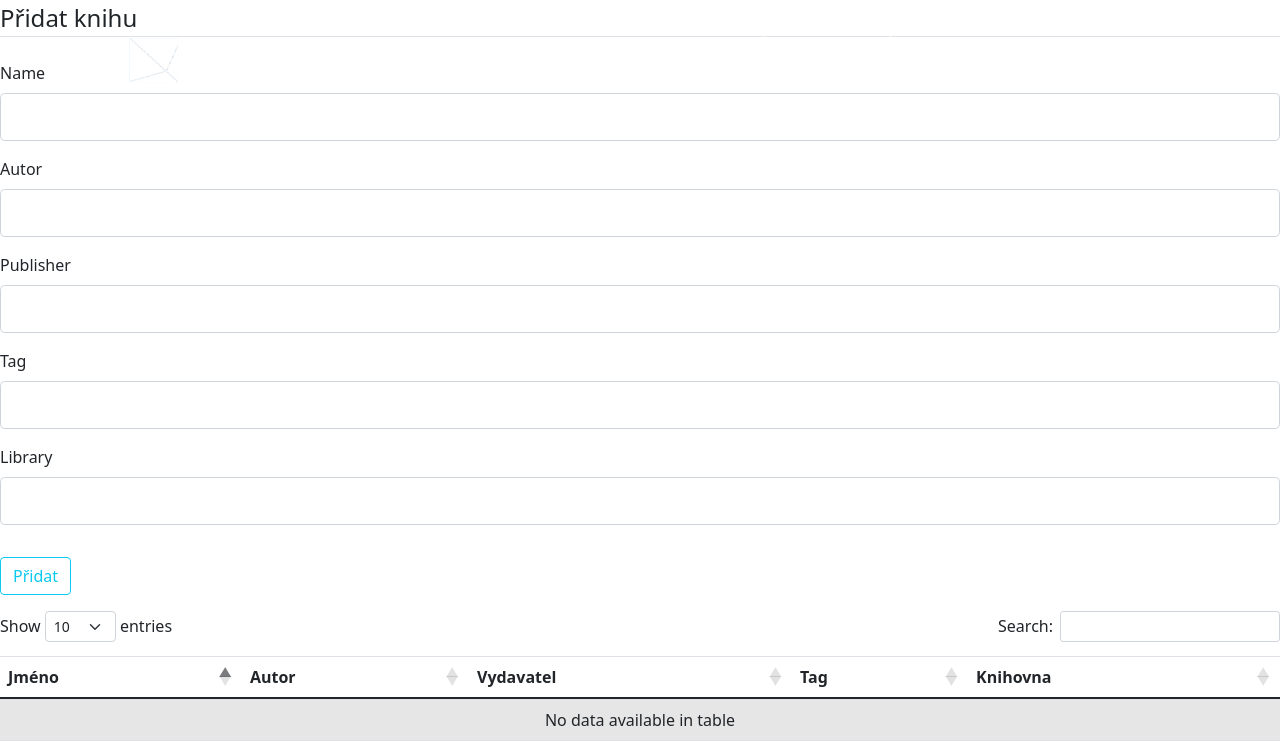
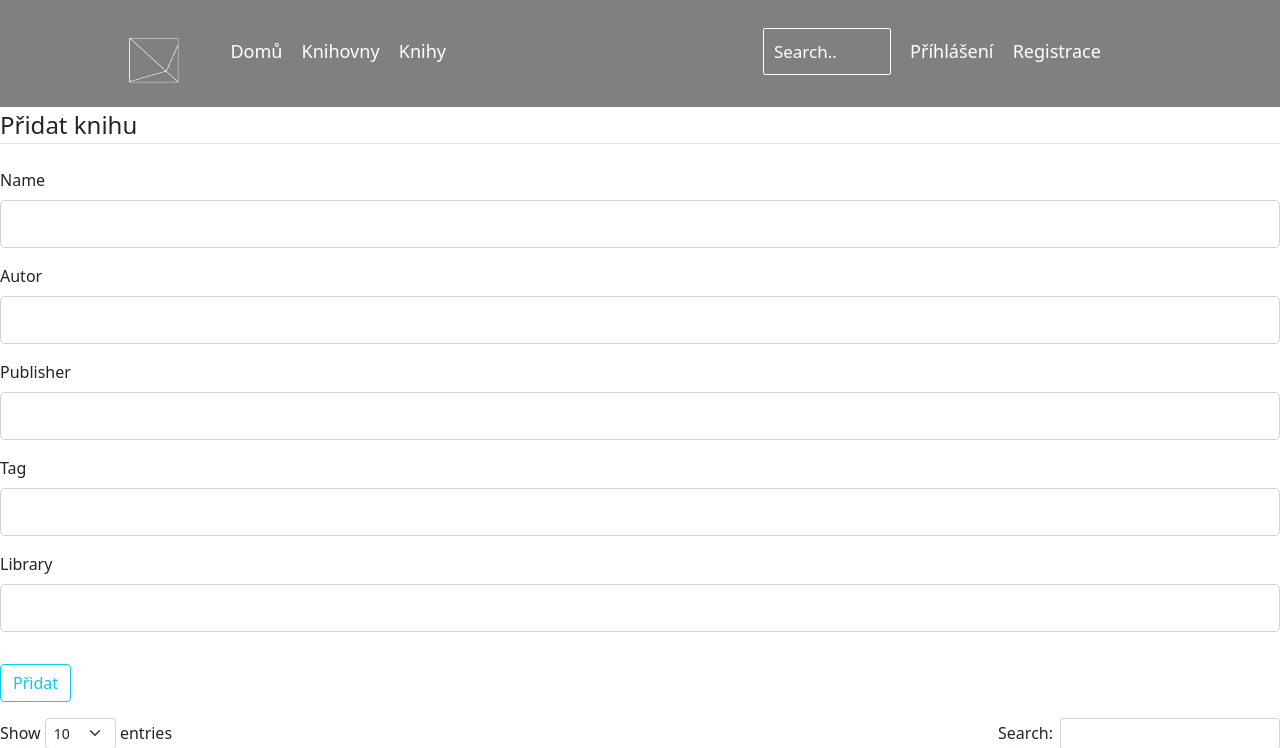
Before and after one commit to 20putalam/project_iis, a Flask app: page /knihy in a window 1280 px wide. Shown: the top 748 px of the page. Run offline with Flask 2, Linux system fonts and the light colour scheme; data that the repository does not hold is empty; some libraries are stand-ins or nearby versions.

Commit message:
Update style2.css

```diff
--- a/flasklib/static/style2.css
+++ b/flasklib/static/style2.css
@@ -3,7 +3,7 @@
     background: grey;
 }
 */
-.navbar {
+.navbar2 {
     position: relative;
     background: grey;
 }
```
